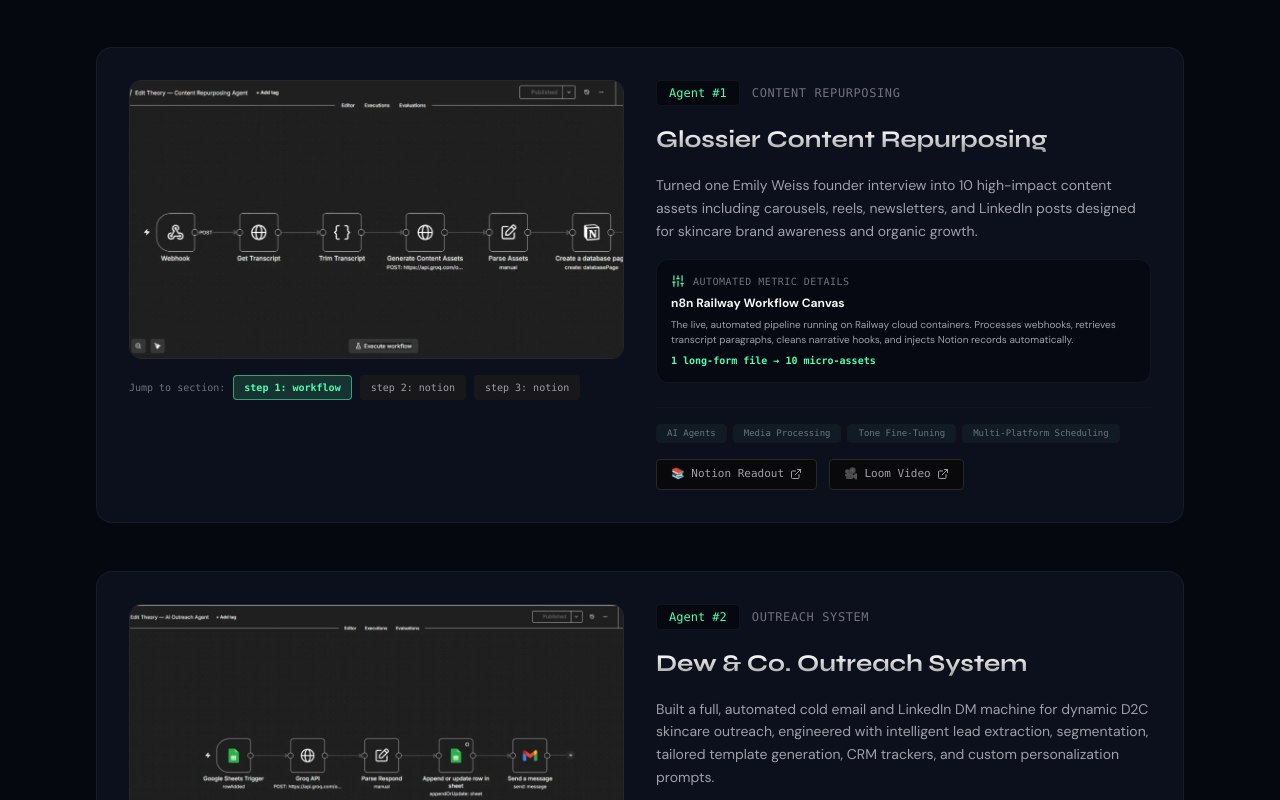
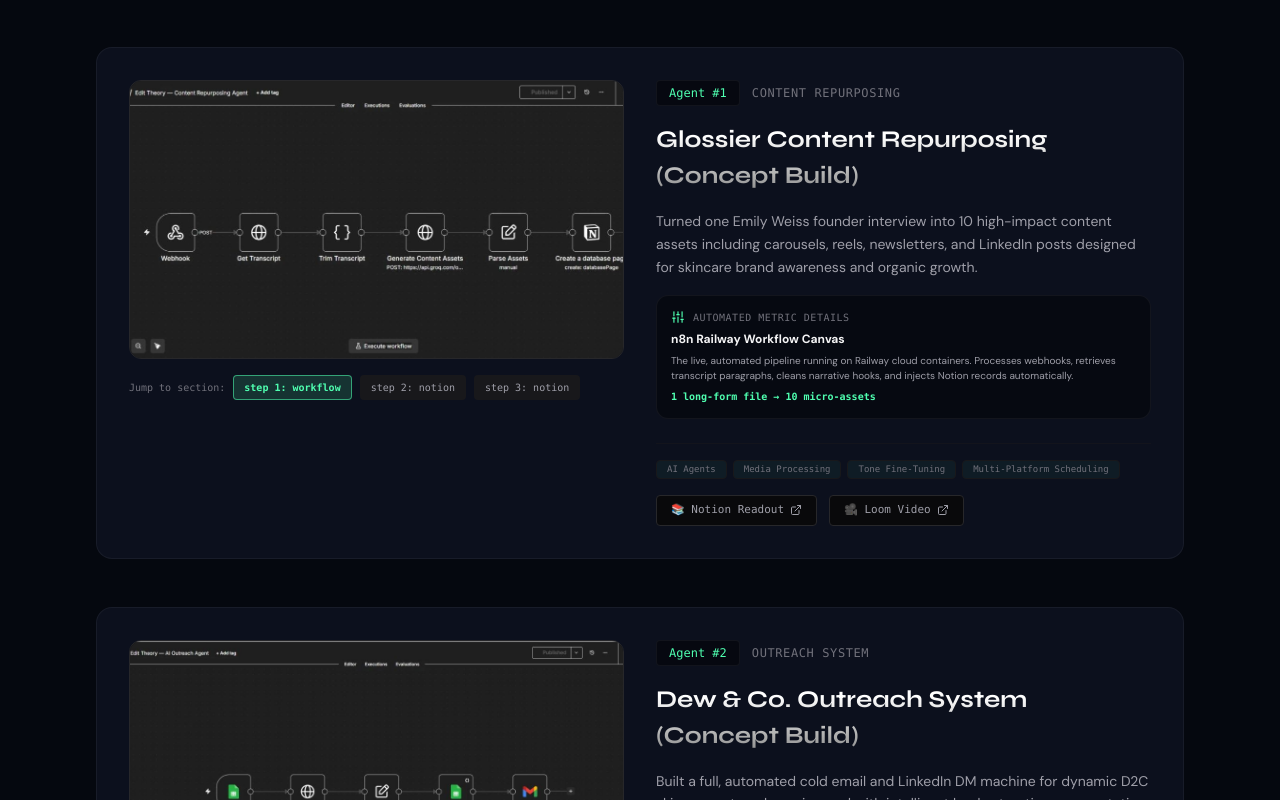
Before and after one commit to Samhita1008/edittheory-portfolio, a React (Vite) app: page / in a window 1280 px wide. Shown: the part 3620-4420 px from the top of the page. Built offline with nearby package versions, Linux system fonts and the light colour scheme.

Commit message:
Update project titles and metrics descriptions

```diff
--- a/src/data.ts
+++ b/src/data.ts
@@ -43,7 +43,7 @@
   {
     id: 'project-glossier',
     agentNumber: 1,
-    title: 'Glossier Content Repurposing',
+    title: 'Glossier Content Repurposing (Concept Build)',
     category: 'Content Repurposing',
     description: 'Turned one Emily Weiss founder interview into 10 high-impact content assets including carousels, reels, newsletters, and LinkedIn posts designed for skincare brand awareness and organic growth.',
     notionUrl: 'https://www.notion.so/How-I-would-turn-a-D2C-founder-podcast-into-10-assets-for-skincare-brand-growth-362fd196edb0800cbdb6eaf166c36b0e?source=copy_link',
@@ -75,7 +75,7 @@
   {
     id: 'project-dew-co',
     agentNumber: 2,
-    title: 'Dew & Co. Outreach System',
+    title: 'Dew & Co. Outreach System (Concept Build)',
     category: 'Outreach System',
     description: 'Built a full, automated cold email and LinkedIn DM machine for dynamic D2C skincare outreach, engineered with intelligent lead extraction, segmentation, tailored template generation, CRM trackers, and custom personalization prompts.',
     notionUrl: 'https://www.notion.so/How-I-would-build-an-AI-cold-email-LinkedIn-DM-system-for-a-D2C-brand-363fd196edb080f28d6cd3ae7d48c1d7?source=copy_link',
@@ -111,7 +111,7 @@
       {
         title: 'Outbox Delivery Proof',
         description: 'Active client conversation logs demonstrating personalized email delivery with positive engagement and reply patterns.',
-        metrics: '99.8% primary inbox landing rate'
+        metrics: 'Automated deliverability practices: warm-up sequencing, personalized subject lines, no spam-trigger language'
       }
     ],
     tags: ['Cold Email', 'LinkedIn Automation', 'Personalization API', 'HubSpot / CRM Automation']
@@ -137,7 +137,7 @@
       {
         title: 'n8n Scraper Workflow Railway',
         description: 'The automated scraping canvas running on Railway. It expands search hashtags, crawls Instagram listings, bypasses captcha, formats raw profiles, scoring matching leads automatically.',
-        metrics: 'Scraping speed: 200+ profiles processed / min'
+        metrics: 'Automated qualification pipeline, filters and scores leads without manual review'
       },
       {
         title: 'Google Sheets Lead Pipeline',
```
